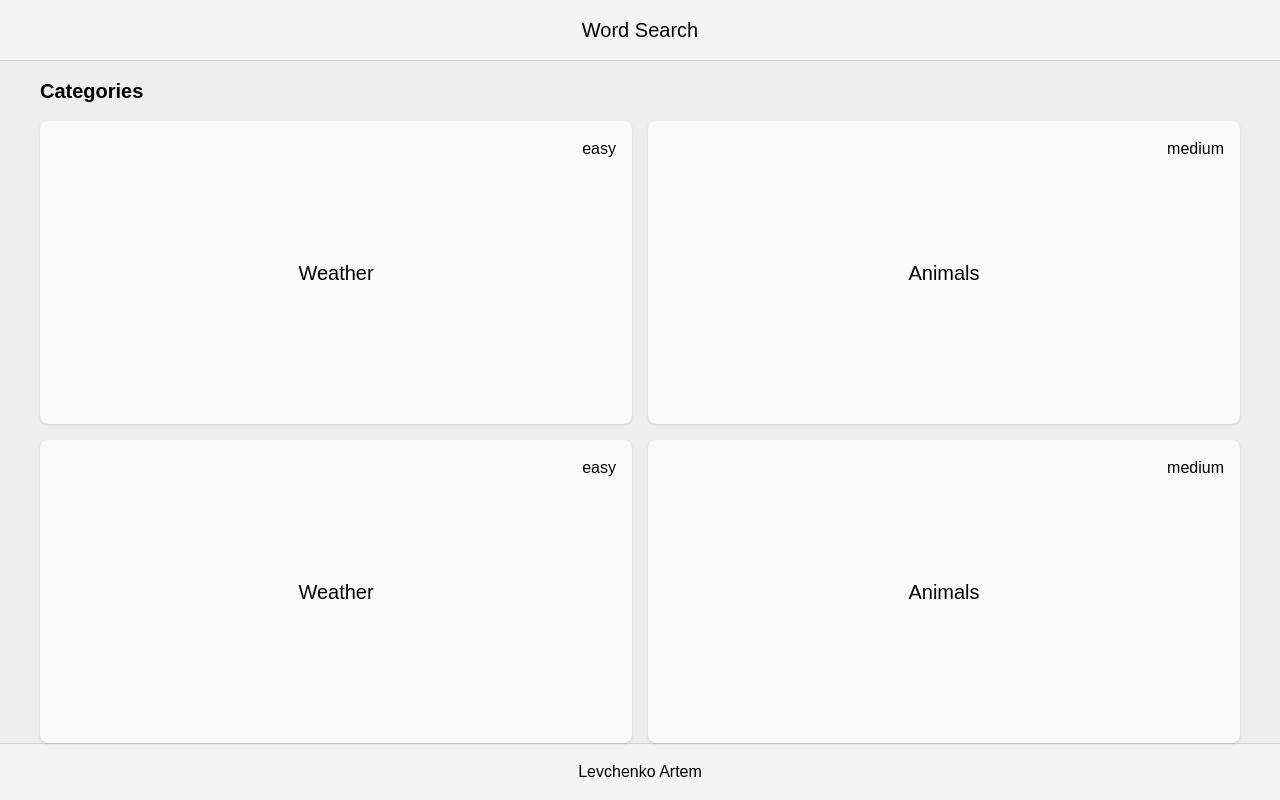
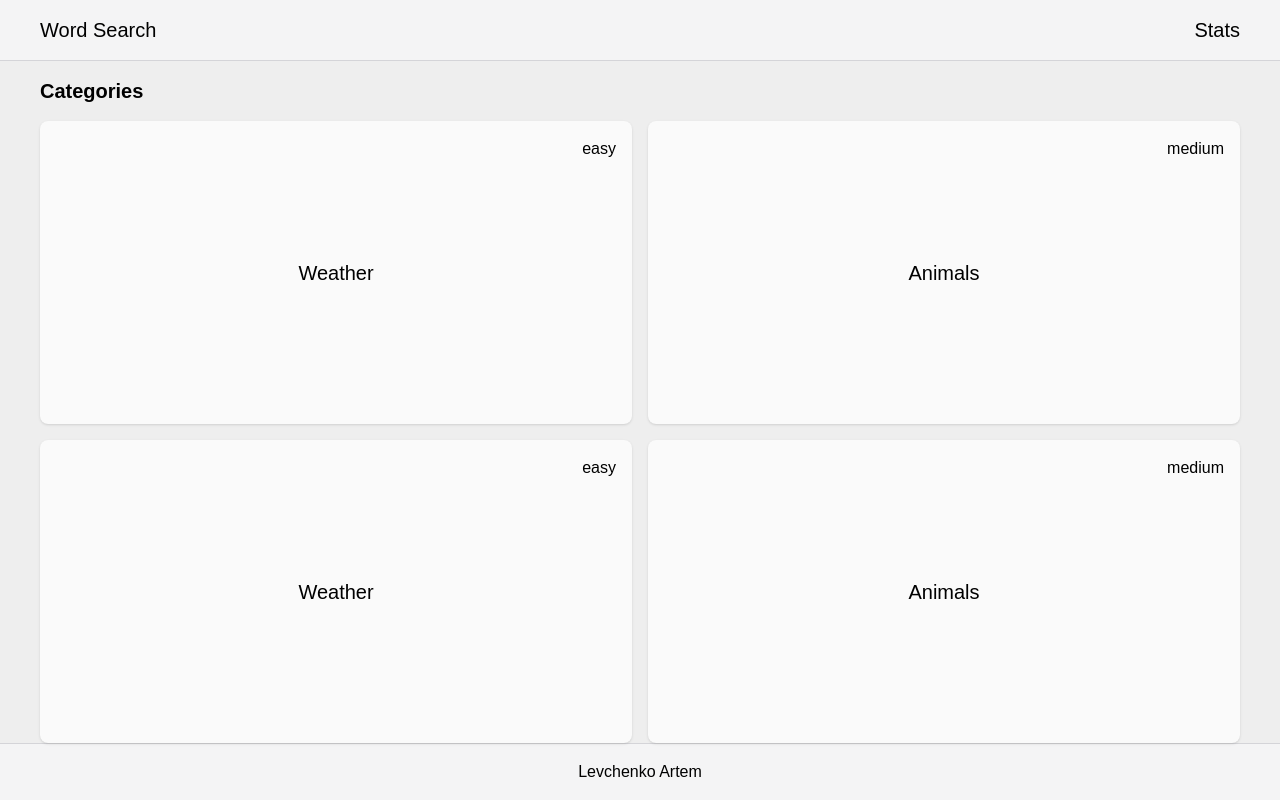
Before and after one commit to t-oma/COP, a Next.js app: page / in a window 1280 px wide. Built offline with nearby package versions, Linux system fonts and the light colour scheme.

Commit message:
stats link

```diff
--- a/src/components/AppHeader.tsx
+++ b/src/components/AppHeader.tsx
@@ -2,13 +2,20 @@ import Link from "next/link";
 
 export default function AppHeader() {
   return (
-    <header className="flex flex-col items-center justify-between border-b border-zinc-300 bg-zinc-100 p-4">
+    <header className="flex items-center justify-between border-b border-zinc-300 bg-zinc-100 p-4 px-10">
       <Link
         href="/"
         className="text-xl"
       >
         Word Search
       </Link>
+
+      <Link
+        href="#/stats"
+        className="text-xl"
+      >
+        Stats
+      </Link>
     </header>
   );
 }
```
